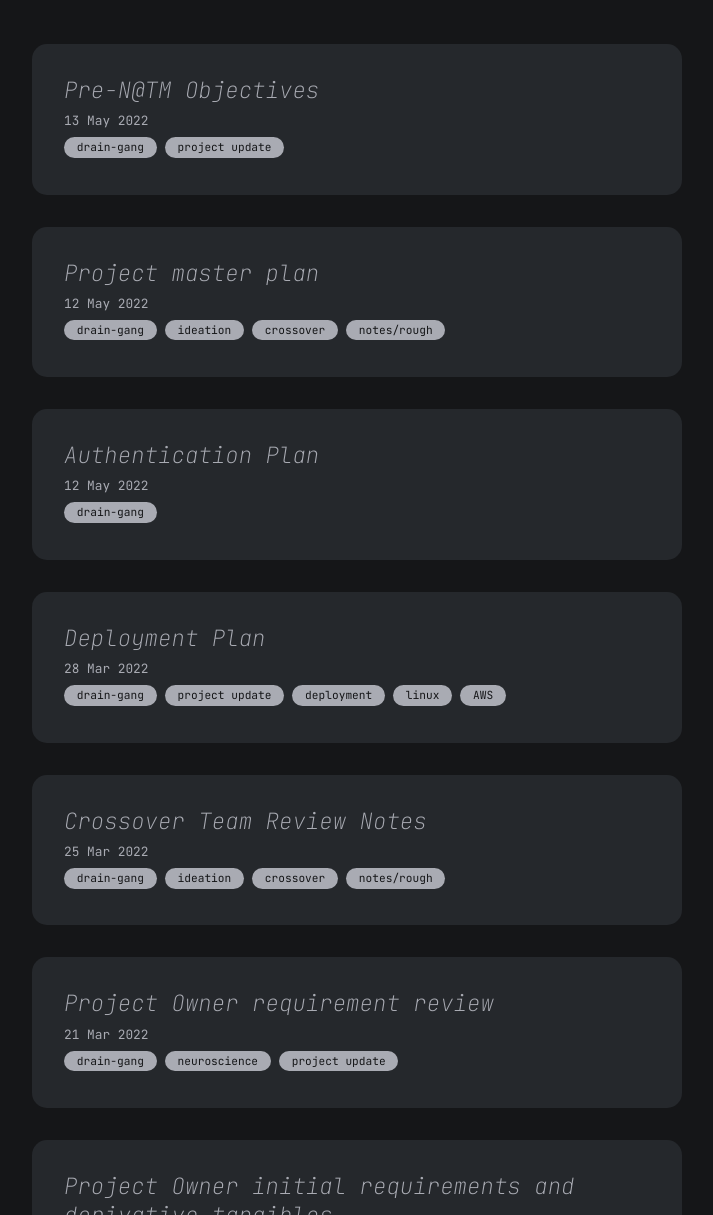
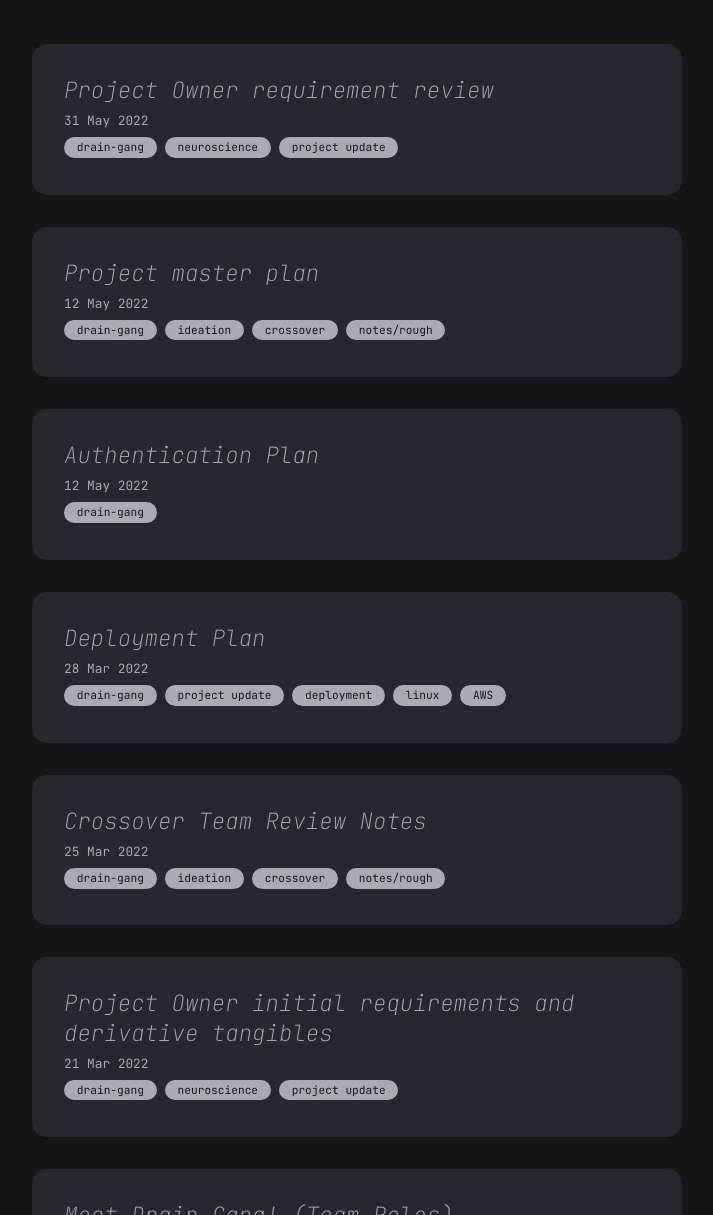
Before and after one commit to Akshay-Rohatgi/drain-jekyll, a Jekyll site: the page built from index.md, in a window 1280 px wide and 1400 px high, scrolled down 232 px. Shown: the part 185-1400 px from the top of the window, without its empty margins (283-996 px from the left). Built offline with Jekyll 4.4.1, drawn with Linux system fonts in a browser that asks for light colours.

Commit message:
Change date

```diff
--- a/all_collections/_posts/2022-05-13-ntm-objs.md
+++ /dev/null
@@ -1,8 +0,0 @@
----
-layout: post
-title: Pre-N@TM Objectives
-date: 2022-05-13 10:18:00
-categories: [drain-gang, project update]
----
-
-TODO
--- a/all_collections/_posts/2022-05-31-project-owner-requirements-review.md
+++ b/all_collections/_posts/2022-05-31-project-owner-requirements-review.md
@@ -1,7 +1,7 @@
 ---
 layout: post
 title: Project Owner requirement review
-date: 2022-03-21 10:18:00
+date: 2022-05-31 10:18:00
 categories: [drain-gang, neuroscience, project update]
 ---
 - **Proposed project workflow must be completed (include technologies to be used)**
```
